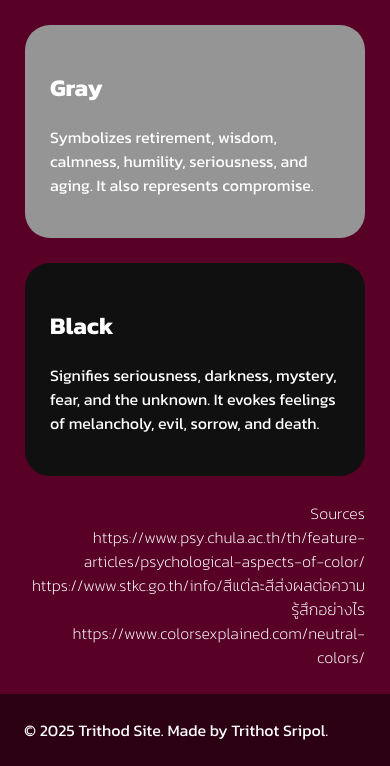
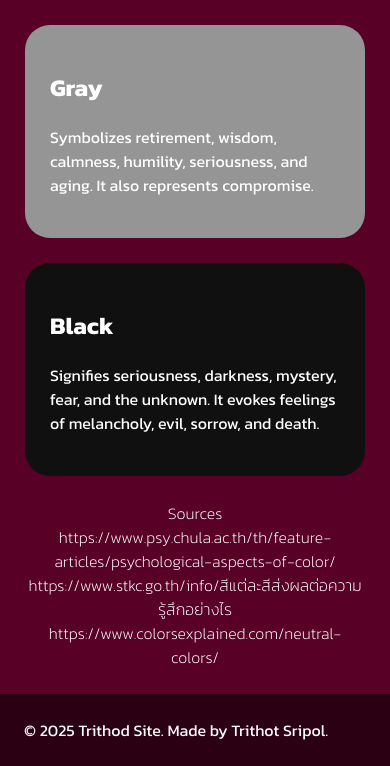
Before and after one commit to tritotsripol/proj7-colorsmeanings, a plain HTML site: page index.html in a window 390 px wide. Shown: the part 5435-6201 px from the top of the page. Drawn offline with Linux system fonts and the light colour scheme.

Commit message:
Add files via upload

```diff
--- a/styles.css
+++ b/styles.css
@@ -257,6 +257,9 @@ height: 15px;
 .color {
   column-count: 1;
 }
+.origin {
+  text-align: center;
+}
 }
 
 body.light::-webkit-scrollbar {
```
